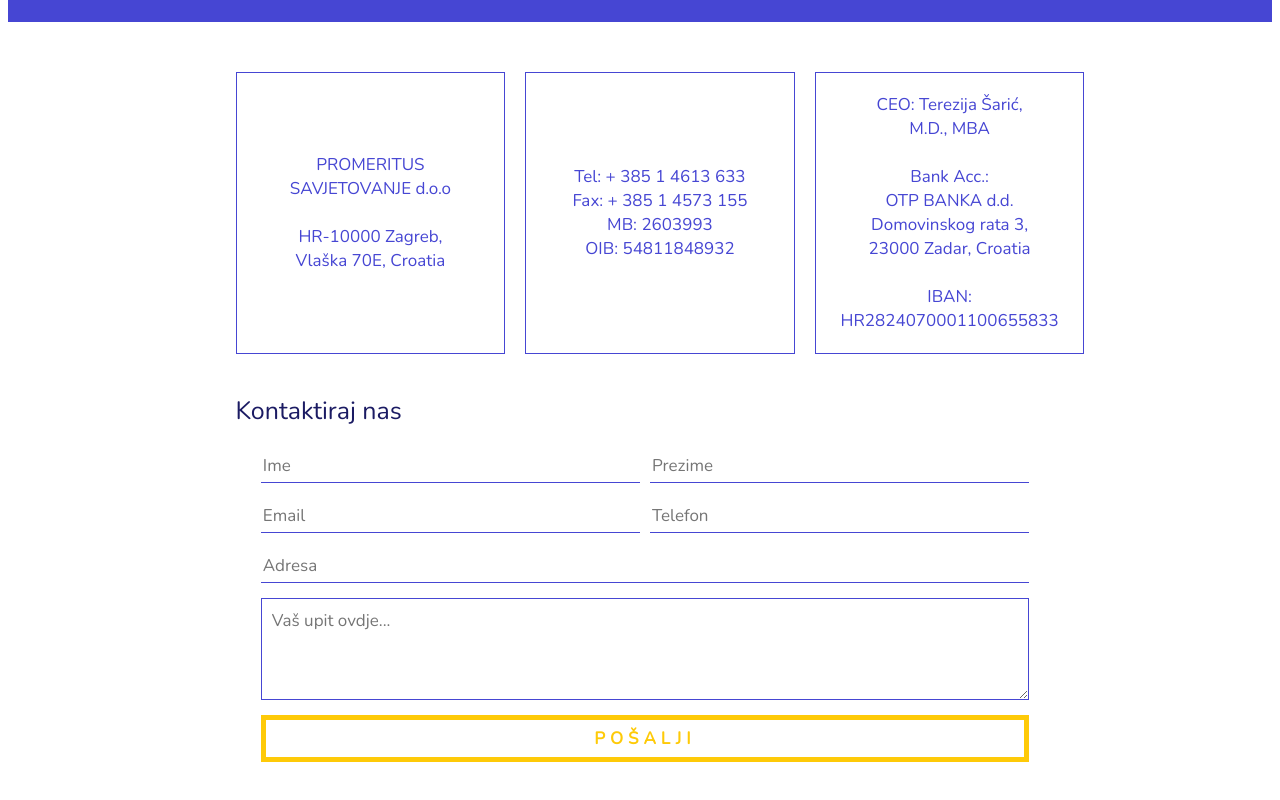
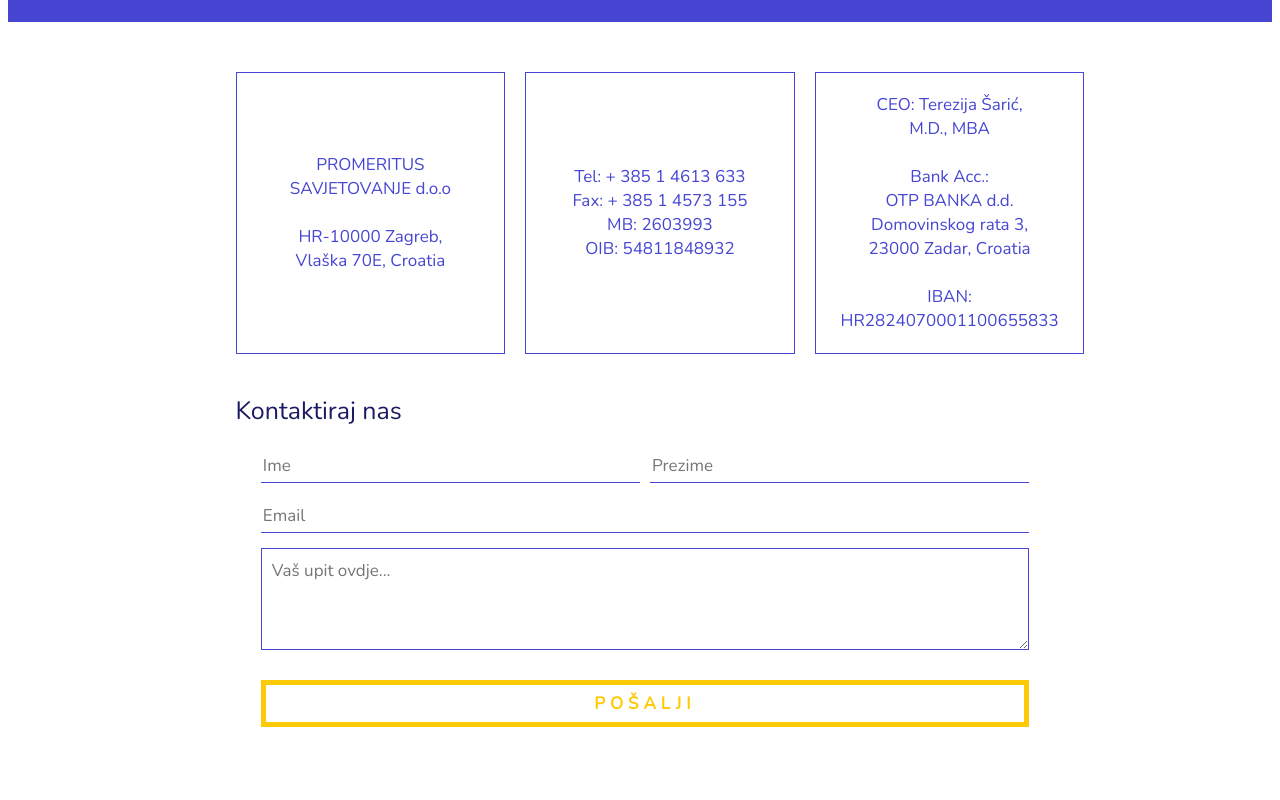
Before and after one commit to jelena54321/promeritus-savjetovanje, a plain HTML site: page contact.html in a window 1280 px wide. Shown: the part 218-1018 px from the top of the page. Drawn offline with nearby package versions, Linux system fonts and the light colour scheme.

Commit message:
Updated Contact Us form.

```diff
--- a/contact.html
+++ b/contact.html
@@ -92,16 +92,6 @@
             type="text"
             name="email"
             required>
-        <input
-            id="contact-us-form-phone"
-            class="contact-us-form-input"
-            type="text"
-            name="phone">
-        <input
-            id="contact-us-form-address"
-            class="contact-us-form-input"
-            type="text"
-            name="address">
         <textarea
             id="contact-us-form-message"
             type="text"
--- a/contact/contact.css
+++ b/contact/contact.css
@@ -57,12 +57,11 @@
 
 }
 
-#contact-us-form-address {
-    grid-row: 3;
+#contact-us-form-email {
     grid-column: 1/3;
 }
 #contact-us-form-message {
-    grid-row: 4;
+    grid-row: 3;
     grid-column: 1/3;
 
     height: 80px;
--- a/contact/contact.js
+++ b/contact/contact.js
@@ -14,8 +14,6 @@ function loadContactStrings() {
     document.getElementById("contact-us-form-first-name").placeholder = strings.contact_us_form_first_name;
     document.getElementById("contact-us-form-last-name").placeholder = strings.contact_us_form_last_name;
     document.getElementById("contact-us-form-email").placeholder = strings.contact_us_form_email;
-    document.getElementById("contact-us-form-phone").placeholder = strings.contact_us_form_phone;
-    document.getElementById("contact-us-form-address").placeholder = strings.contact_us_form_address;
     document.getElementById("contact-us-form-message").placeholder = strings.contact_us_form_message;
     document.getElementById("contact-us-form-send").value = strings.contact_us_form_send;
 }
--- a/src/strings/strings.en.js
+++ b/src/strings/strings.en.js
@@ -119,8 +119,6 @@ strings = {
     contact_us_form_first_name: "First Name",
     contact_us_form_last_name: "Last Name",
     contact_us_form_email: "Email",
-    contact_us_form_phone: "Phone",
-    contact_us_form_address: "Address",
     contact_us_form_message: "Your message here...",
     contact_us_form_send: "SEND"
 }
--- a/src/strings/strings.hr.js
+++ b/src/strings/strings.hr.js
@@ -118,8 +118,6 @@ strings = {
     contact_us_form_first_name: "Ime",
     contact_us_form_last_name: "Prezime",
     contact_us_form_email: "Email",
-    contact_us_form_phone: "Telefon",
-    contact_us_form_address: "Adresa",
     contact_us_form_message: "Vaš upit ovdje...",
     contact_us_form_send: "POŠALJI"
 }
```
